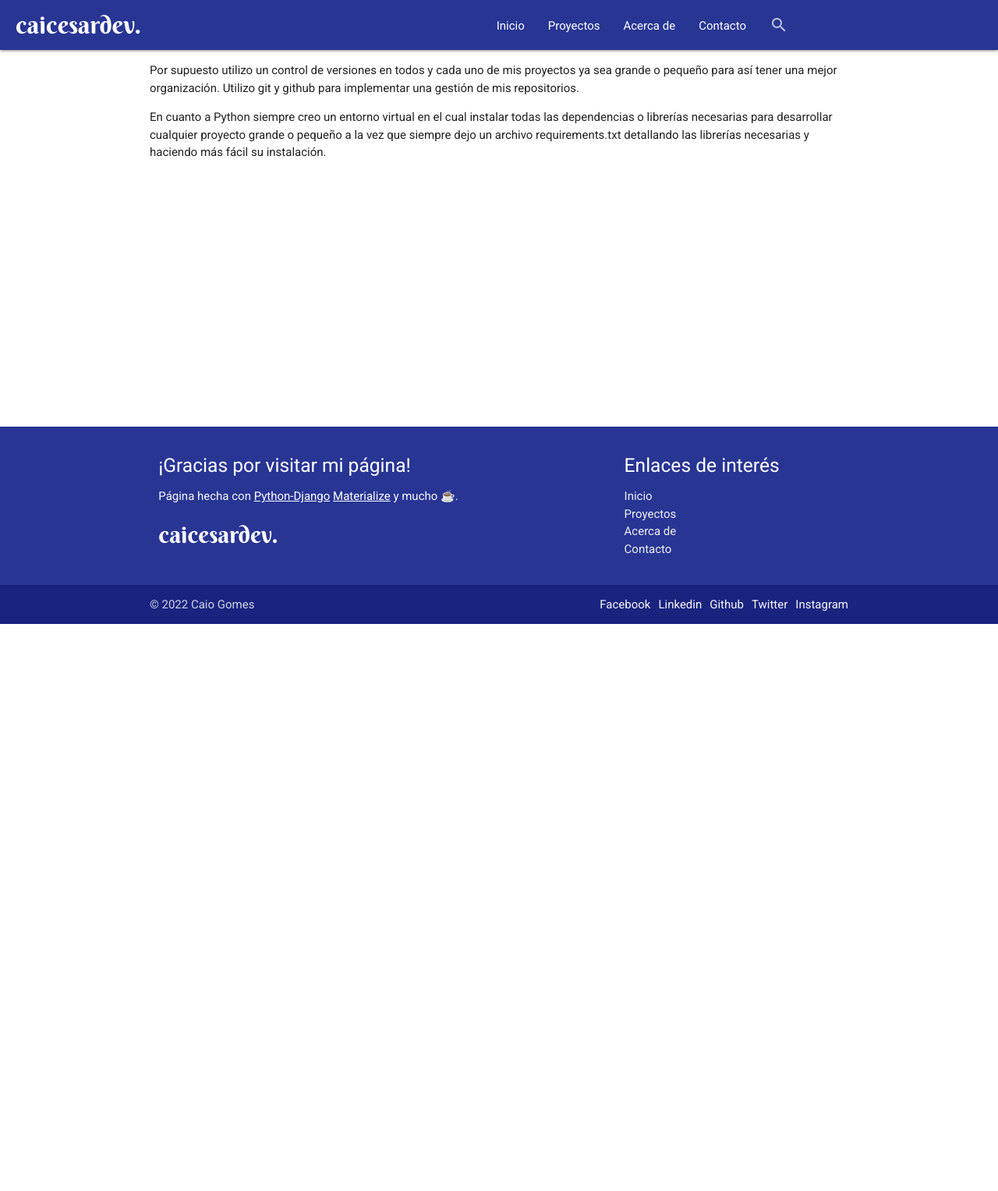
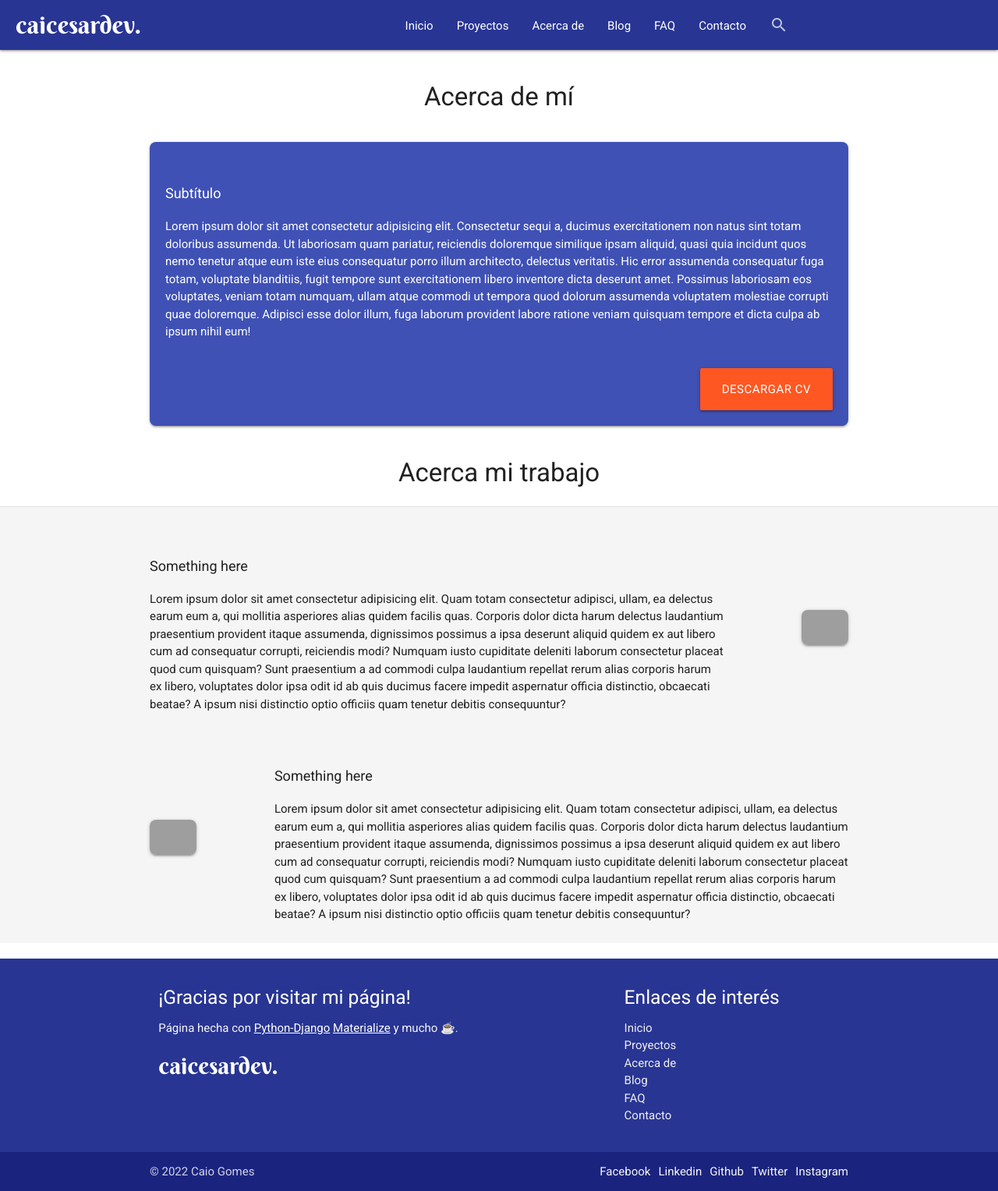
Before and after one commit to caicesardev/MyWeb, a Django app: page /about in a window 1280 px wide. Shown: the whole page at 78% size. Before the commit the page ends 800 px from the top, so only its background shows below. Run offline with Django 4.2, Linux system fonts and the light colour scheme; grey boxes are pictures that could not be loaded.

Commit message:
Added FAQ and blog pages now working on FAQ contents

```diff
--- a/my_web/portfolio/templates/portfolio/about.html
+++ b/my_web/portfolio/templates/portfolio/about.html
@@ -4,9 +4,30 @@
 
 {% block content %}
 
+<div class="center">
+    <h1>Acerca de mí</h1>
+</div>
+<div class="container indigo white-text z-depth-1" style="margin-top: 40px; border-radius: 8px;">
+    <div style="padding: 20px;">
+        <h2>Subtítulo</h2>
+        <p>
+            Lorem ipsum dolor sit amet consectetur adipisicing elit. Consectetur sequi a, ducimus exercitationem non
+            natus
+            sint totam doloribus assumenda. Ut laboriosam quam pariatur, reiciendis doloremque similique ipsam aliquid,
+            quasi quia incidunt quos nemo tenetur atque eum iste eius consequatur porro illum architecto, delectus
+            veritatis. Hic error assumenda consequatur fuga totam, voluptate blanditiis, fugit tempore sunt
+            exercitationem
+            libero inventore dicta deserunt amet. Possimus laboriosam eos voluptates, veniam totam numquam, ullam atque
+            commodi ut tempora quod dolorum assumenda voluptatem molestiae corrupti quae doloremque. Adipisci esse dolor
+            illum, fuga laborum provident labore ratione veniam quisquam tempore et dicta culpa ab ipsum nihil eum!
+        </p>
+    </div>
+    <div style="display: flex; justify-content: end;">
+        <a href="#" class="deep-orange waves-effect waves-light btn-large"
+            style="margin-left: 20px; margin-bottom: 20px; margin-right: 20px;">Descargar CV</a>
+    </div>
 
-<div class="container">
-
+    <!--
     <p>
         Por supuesto utilizo un control de versiones en todos y cada uno de mis proyectos ya sea grande o pequeño
         para así tener una mejor organización. Utilizo git y github para implementar una gestión de mis
@@ -17,8 +38,67 @@
         necesarias para desarrollar cualquier proyecto grande o pequeño a la vez que siempre dejo un archivo
         requirements.txt detallando las librerías necesarias y haciendo más fácil su instalación.
     </p>
+    -->
+</div>
 
+<div class="center">
+    <h1>
+        Acerca mi trabajo
+    </h1>
+    <div class="divider"></div>
+</div>
+
+<div class="row" style="padding-top: 10px; padding-bottom: 10px; background-color: whitesmoke;">
+    <div class="container container-flex">
+        <div>
+            <h2>
+                Something here
+            </h2>
+            <p>
+                Lorem ipsum dolor sit amet consectetur adipisicing elit. Quam totam consectetur adipisci, ullam, ea
+                delectus
+                earum eum a, qui mollitia asperiores alias quidem facilis quas. Corporis dolor dicta harum delectus
+                laudantium praesentium provident itaque assumenda, dignissimos possimus a ipsa deserunt aliquid quidem
+                ex
+                aut libero cum ad consequatur corrupti, reiciendis modi? Numquam iusto cupiditate deleniti laborum
+                consectetur placeat quod cum quisquam? Sunt praesentium a ad commodi culpa laudantium repellat rerum
+                alias
+                corporis harum ex libero, voluptates dolor ipsa odit id ab quis ducimus facere impedit aspernatur
+                officia
+                distinctio, obcaecati beatae? A ipsum nisi distinctio optio officiis quam tenetur debitis consequuntur?
+            </p>
+        </div>
+        <div>
+            <img class="responsive-img materialboxed z-depth-1 hoverable"
+                src="https://materializecss.com/images/sample-1.jpg" alt="" style="border-radius: 8px;">
+        </div>
+    </div>
+    <div class="container container-flex reverse-row">
+        <div>
+            <h2>
+                Something here
+            </h2>
+            <p>
+                Lorem ipsum dolor sit amet consectetur adipisicing elit. Quam totam consectetur adipisci, ullam, ea
+                delectus
+                earum eum a, qui mollitia asperiores alias quidem facilis quas. Corporis dolor dicta harum delectus
+                laudantium praesentium provident itaque assumenda, dignissimos possimus a ipsa deserunt aliquid quidem
+                ex
+                aut libero cum ad consequatur corrupti, reiciendis modi? Numquam iusto cupiditate deleniti laborum
+                consectetur placeat quod cum quisquam? Sunt praesentium a ad commodi culpa laudantium repellat rerum
+                alias
+                corporis harum ex libero, voluptates dolor ipsa odit id ab quis ducimus facere impedit aspernatur
+                officia
+                distinctio, obcaecati beatae? A ipsum nisi distinctio optio officiis quam tenetur debitis consequuntur?
+            </p>
+        </div>
+        <div>
+            <img class="responsive-img materialboxed z-depth-1 hoverable"
+                src="https://materializecss.com/images/sample-1.jpg" alt="" style="border-radius: 8px;">
+        </div>
+    </div>
 </div>
 
 
+
 {% endblock content %}
--- a/my_web/portfolio/templates/portfolio/main.html
+++ b/my_web/portfolio/templates/portfolio/main.html
@@ -42,6 +42,8 @@
                     <li><a class="waves-effect waves-light" href="{% url 'home' %}">Inicio</a></li>
                     <li><a class="waves-effect waves-light" href="{% url 'projects' %}">Proyectos</a></li>
                     <li><a class="waves-effect waves-light" href="{% url 'about' %}">Acerca de</a></li>
+                    <li><a class="waves-effect waves-light" href="{% url 'blog' %}">Blog</a></li>
+                    <li><a class="waves-effect waves-light" href="{% url 'faq' %}">FAQ</a></li>
                     <li><a class="waves-effect waves-light" href="{% url 'contact' %}">Contacto</a></li>
                     <li>
                         <form>
@@ -63,6 +65,8 @@
             <li><a href="{% url 'home' %}">Inicio</a></li>
             <li><a href="{% url 'projects' %}">Proyectos</a></li>
             <li><a href="{% url 'about' %}">Acerca de</a></li>
+            <li><a href="{% url 'blog' %}">Blog</a></li>
+            <li><a href="{% url 'faq' %}">FAQ</a></li>
             <li><a href="{% url 'contact' %}">Contacto</a></li>
         </ul>
         <!-- Mobile Menu -->
@@ -105,6 +109,8 @@
                         <li><a class="grey-text text-lighten-3" href="{% url 'home' %}">Inicio</a></li>
                         <li><a class="grey-text text-lighten-3" href="{% url 'projects' %}">Proyectos</a></li>
                         <li><a class="grey-text text-lighten-3" href="{% url 'about' %}">Acerca de</a></li>
+                        <li><a class="grey-text text-lighten-3" href="{% url 'blog' %}">Blog</a></li>
+                        <li><a class="grey-text text-lighten-3" href="{% url 'faq' %}">FAQ</a></li>
                         <li><a class="grey-text text-lighten-3" href="{% url 'contact' %}">Contacto</a></li>
                     </ul>
                 </div>
--- a/my_web/portfolio/templates/portfolio/projects.html
+++ b/my_web/portfolio/templates/portfolio/projects.html
@@ -6,7 +6,7 @@
 
 <div>
     <div class="container">
-        <h1 style="text-align: center; font-weight: bold;">
+        <h1 style="text-align: center;">
             Todos mis proyectos
         </h1>
         <h2>
--- a/my_web/portfolio/urls.py
+++ b/my_web/portfolio/urls.py
@@ -5,5 +5,7 @@ urlpatterns = [
     path('', views.home, name="home"),
     path('projects', views.projects, name="projects"),
     path('about', views.about, name="about"),
+    path('preguntas-frecuentes', views.faq, name="faq"),
+    path('blog', views.blog, name="blog"),
     path('contact', views.contact, name="contact"),
 ]
--- a/my_web/portfolio/views.py
+++ b/my_web/portfolio/views.py
@@ -17,6 +17,16 @@ def about(request):
     return render(request, 'portfolio/about.html')
 
 
+def faq(request):
+    context = {}
+    return render(request, 'portfolio/faq.html')
+
+
+def blog(request):
+    context = {}
+    return render(request, 'portfolio/blog.html')
+
+
 def contact(request):
     context = {}
     return render(request, 'portfolio/contact.html')
--- a/my_web/static/css/main.css
+++ b/my_web/static/css/main.css
@@ -54,13 +54,33 @@ h2 {
     border-radius: 8px;
 }
 
-/* Responsive medias */
-@media screen and (max-height: 450px) {
+.container-flex {
+    display: flex;
+    flex-direction: row;
+    gap: 100px;
+    align-items: center;
+    margin-top: 20px!important;
+}
 
+.reverse-row {
+    flex-direction: row-reverse!important;
 }
 
 @media only screen and (max-width: 800px) {
     .custom-logo {
         margin-left: 0px;
     }
+    .container-flex {
+        flex-direction: column;
+        gap: 0;
+    }
+    .reverse-row {
+        flex-direction: column!important;
+    }
 }
+
+@media only screen and (min-width: 800px) {
+    .container-flex {
+        flex-direction: row;
+    }
+}
```
Also changed, not shown: my_web/portfolio/templates/portfolio/blog.html (added, +11 -0 lines), my_web/portfolio/templates/portfolio/faq.html (added, +103 -0 lines).
